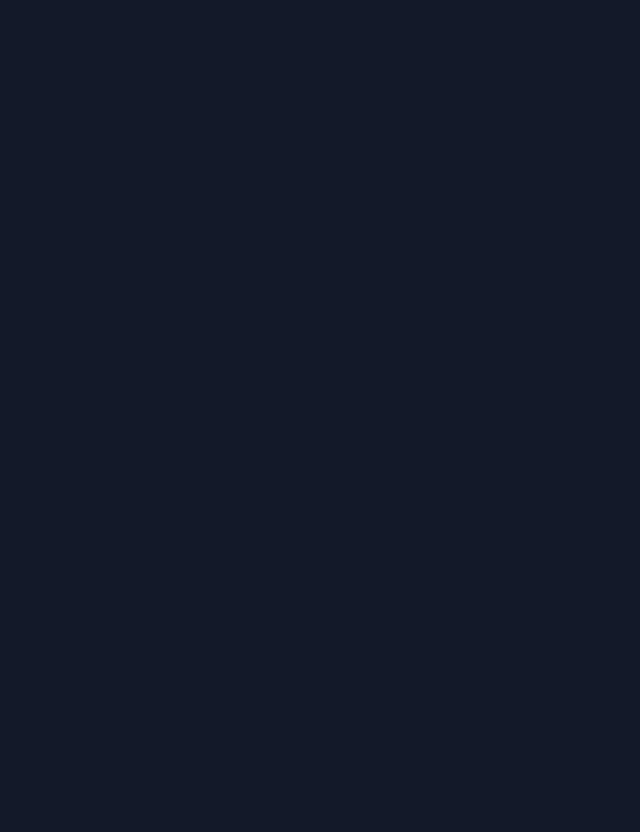
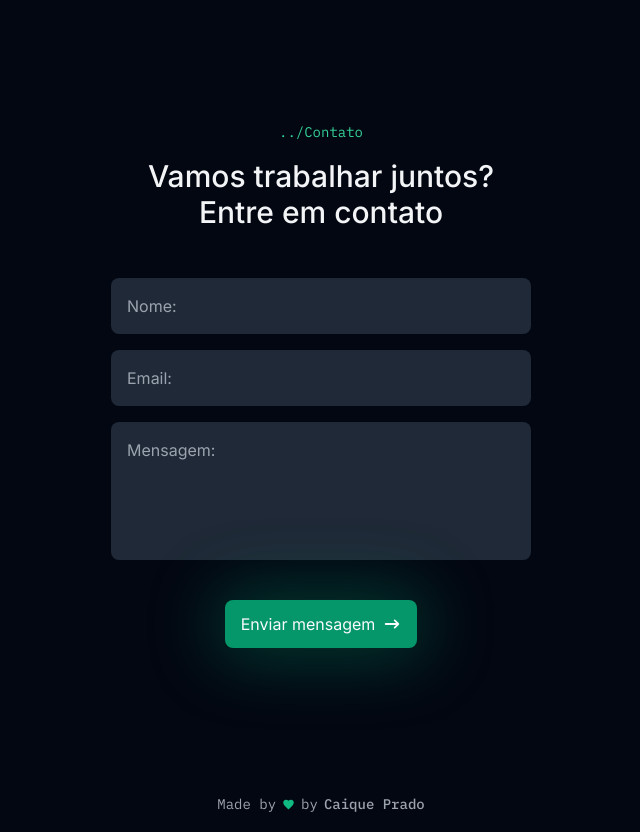
Before and after one commit to CaiquePrado/portfolio, a Next.js app: page / in a window 1280 px wide. Shown: the part 3080-3912 px from the top of the page, without its empty margins (319-959 px from the left). Before the commit the page ends 3074 px from the top, so only its background shows below. Built offline with nearby package versions, Linux system fonts and the light colour scheme.

Commit message:
feat: footer

```diff
--- /dev/null
+++ b/app/components/contact-form/index.tsx
@@ -0,0 +1,61 @@
+"use client";
+
+import { zodResolver } from "@hookform/resolvers/zod";
+import { useForm } from "react-hook-form";
+import { HiArrowNarrowRight } from "react-icons/hi";
+import * as zod from "zod";
+import { Button } from "../button";
+import { SectionTitle } from "../section-title";
+
+type contactFormData = zod.infer<typeof contactFormSchema>;
+
+const contactFormSchema = zod.object({
+  name: zod.string().min(3).max(100),
+  email: zod.string().email(),
+  message: zod.string().min(1).max(500),
+});
+
+export const ContactForm = () => {
+  const { register, handleSubmit } = useForm<contactFormData>({
+    resolver: zodResolver(contactFormSchema),
+  });
+
+  const handleSubmitContact = (data: contactFormData) => {};
+
+  return (
+    <section className="py-16 px-6 md:py-32 flex items-center justify-center bg-gray-950">
+      <div className="w-full max-w-[420px] mx-auto">
+        <SectionTitle
+          subtitle="Contato"
+          title="Vamos trabalhar juntos? Entre em contato"
+          className=" items-center text-center"
+        />
+        <form
+          onSubmit={handleSubmit(handleSubmitContact)}
+          className="mt-12 w-full flex flex-col gap-4"
+        >
+          <input
+            placeholder="Nome: "
+            {...register("name")}
+            className="w-full h-14 bg-gray-800 rounded-lg placeholder:text-gray-400 text-gray-50 p-4 focus:outline-none focus:ring-2 ring-emerald-600"
+          />
+          <input
+            placeholder="Email: "
+            {...register("email")}
+            type="email"
+            className="w-full h-14 bg-gray-800 rounded-lg placeholder:text-gray-400 text-gray-50 p-4 focus:outline-none focus:ring-2 ring-emerald-600"
+          />
+          <textarea
+            placeholder="Mensagem: "
+            {...register("message")}
+            maxLength={500}
+            className="resize-none w-full h-[138px] bg-gray-800 rounded-lg placeholder:text-gray-400 text-gray-50 p-4 focus:outline-none focus:ring-2 ring-emerald-600"
+          />
+          <Button className="w-max mx-auto mt-6 shadow-button">
+            Enviar mensagem <HiArrowNarrowRight size={18} />
+          </Button>
+        </form>
+      </div>
+    </section>
+  );
+};
--- /dev/null
+++ b/app/components/footer/index.tsx
@@ -0,0 +1,12 @@
+import { IoMdHeart } from "react-icons/io";
+
+export const Footer = () => {
+  return (
+    <footer className="h-14 w-full flex items-center justify-center bg-gray-950">
+      <span className="flex items-center gap-1.5 text-xs sm:text-sm font-mono text-gray-400">
+        Made by <IoMdHeart size={13} className="text-emerald-500" /> by
+        <strong className="font-medium">Caique Prado</strong>
+      </span>
+    </footer>
+  );
+};
--- a/app/layout.tsx
+++ b/app/layout.tsx
@@ -1,5 +1,7 @@
 import { IBM_Plex_Mono, Inter } from "next/font/google";
 import { ReactNode } from "react";
+import { ContactForm } from "./components/contact-form";
+import { Footer } from "./components/footer";
 import { Header } from "./components/header";
 import "./globals.css";
 
@@ -20,6 +22,8 @@
       <body>
         <Header />
         {children}
+        <ContactForm />
+        <Footer />
       </body>
     </html>
   );
```
